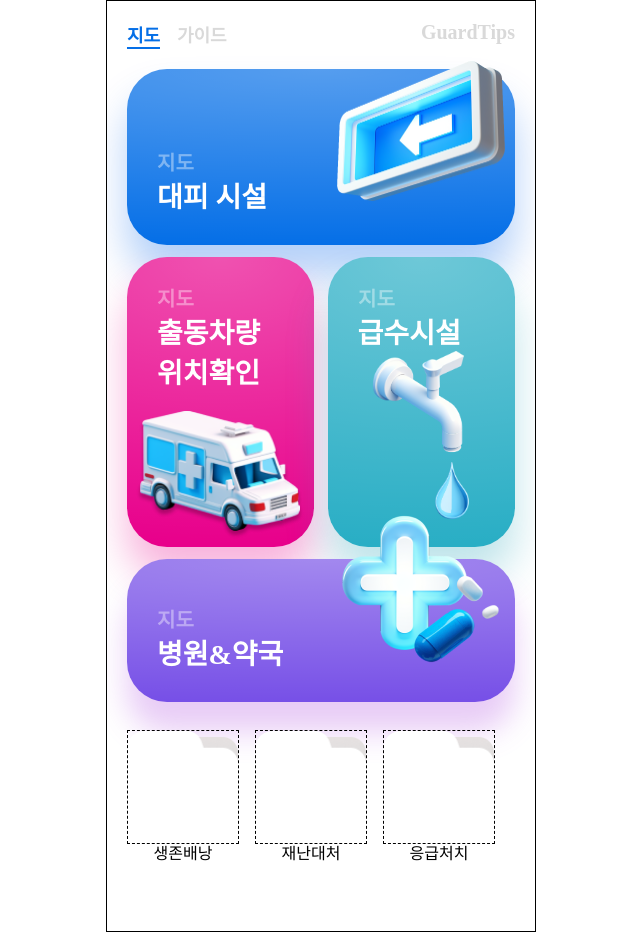
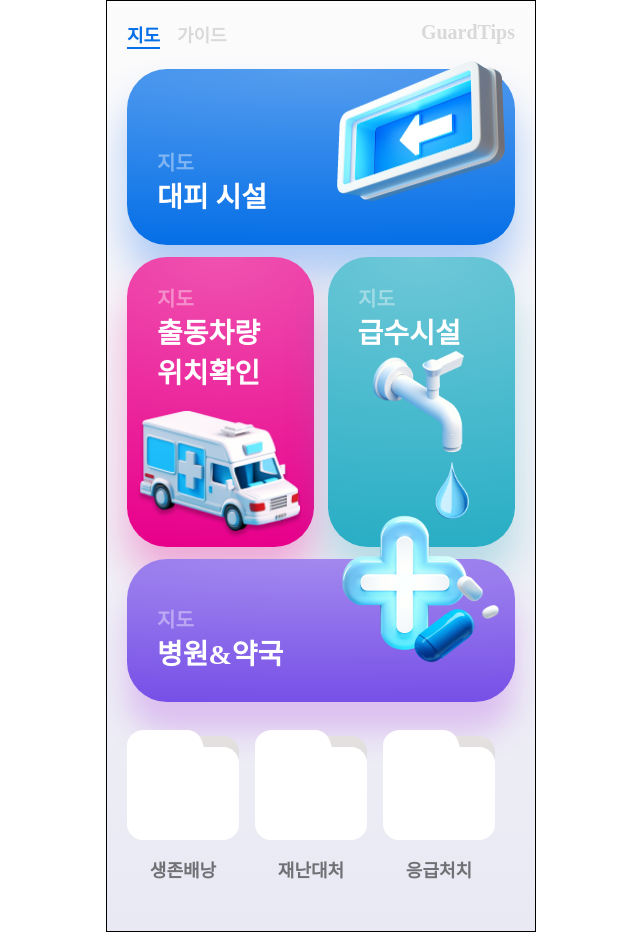
Before and after one commit to potenday-project/GuardTips, a React (Create React App) app in the folder Frontend/: page / in a window 1280 px wide. Shown: the whole page, without its empty margins (319-959 px from the left). Built offline with nearby package versions, Linux system fonts and the light colour scheme; no server answers; a web font is replaced by a local one; what react-naver-maps would draw is missing.

Commit message:
main style edit

```diff
--- a/Frontend/src/pages/Main/Main.tsx
+++ b/Frontend/src/pages/Main/Main.tsx
@@ -5,6 +5,8 @@ import SideBtn from "./components/SideBtn";
 
 const MainWrap = styled.div`
   padding: 20px;
+  height: 100%;
+  background: linear-gradient(180deg, #fcfcfc 0%, #e9e9f4 100%);
 `;
 
 const TapMenuWrap = styled.div`
--- a/Frontend/src/pages/Main/components/SideBtn.tsx
+++ b/Frontend/src/pages/Main/components/SideBtn.tsx
@@ -15,7 +15,6 @@ const SideBtnWrap = styled.ul`
     div {
       position: relative;
       width: 100%;
-      border: dashed 1px;
 
       img {
         width: 100%;
@@ -25,6 +24,9 @@ const SideBtnWrap = styled.ul`
     }
     p {
       text-align: center;
+      color: var(--G_01, #717175);
+      font: 700 18px "Giants";
+      margin-top: 12px;
     }
   }
 `;
```
